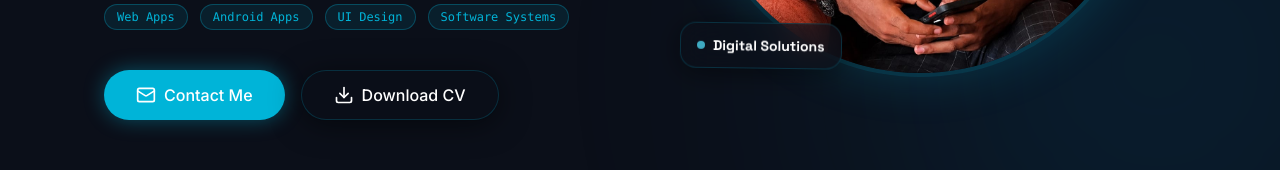
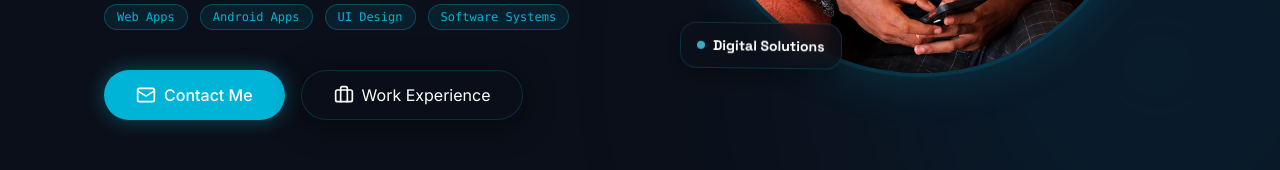
Before and after one commit to sir-azyar23/MY-portfolio, a React (Vite) app: page / in a window 1280 px wide. Shown: the part 564-734 px from the top of the page. Built offline with nearby package versions, Linux system fonts and the light colour scheme.

Commit message:
Describe your changes

```diff
--- a/src/pages/Experience.jsx
+++ b/src/pages/Experience.jsx
@@ -251,7 +251,7 @@ export default function Experience() {
       className="max-w-7xl mx-auto px-6 md:px-12 py-12"
     >
       {/* SECTION 1: EXPERIENCE TIMELINE */}
-      <div className="max-w-4xl mx-auto mb-24">
+      <div id="work-experience" className="max-w-4xl mx-auto mb-24">
         <div className="text-center mb-16">
           <div className="inline-block px-4 py-1.5 rounded-full bg-[#00B4D8]/10 border border-[#00B4D8]/30 mb-4">
             <span className="text-[#00B4D8] font-medium text-sm tracking-wider uppercase">✦ Career Progression</span>
--- a/src/pages/Home.jsx
+++ b/src/pages/Home.jsx
@@ -1,6 +1,6 @@
 import { motion } from 'framer-motion';
-import { Download, Mail } from 'lucide-react';
-import { Link } from 'react-router-dom';
+import { Briefcase, Mail } from 'lucide-react';
+import { Link, useNavigate } from 'react-router-dom';
 import { useEffect, useState } from 'react';
 import profileImg from '../assets/profile.jpeg';
 
@@ -16,6 +16,23 @@ export default function Home() {
   const [roleIndex, setRoleIndex] = useState(0);
   const [text, setText] = useState('');
   const [isDeleting, setIsDeleting] = useState(false);
+  const navigate = useNavigate();
+
+  const handleWorkExperienceClick = (e) => {
+    e.preventDefault();
+    const elem = document.getElementById('work-experience');
+    if (elem) {
+      elem.scrollIntoView({ behavior: 'smooth' });
+    } else {
+      navigate('/experience');
+      setTimeout(() => {
+        const el = document.getElementById('work-experience');
+        if (el) {
+          el.scrollIntoView({ behavior: 'smooth' });
+        }
+      }, 100);
+    }
+  };
 
   useEffect(() => {
     const currentRole = ROLES[roleIndex];
@@ -78,10 +95,13 @@ export default function Home() {
               <Mail size={20} />
               Contact Me
             </Link>
-            <a href="/cv.pdf" target="_blank" className="px-8 py-3 rounded-full glass-card text-[var(--text-main)] font-medium hover:bg-[var(--input-hover)] transition-all flex items-center gap-2">
-              <Download size={20} />
-              Download CV
-            </a>
+            <button
+              onClick={handleWorkExperienceClick}
+              className="px-8 py-3 rounded-full glass-card text-[var(--text-main)] font-medium hover:bg-[var(--input-hover)] transition-all flex items-center gap-2"
+            >
+              <Briefcase size={20} />
+              Work Experience
+            </button>
           </div>
         </motion.div>
 
```
